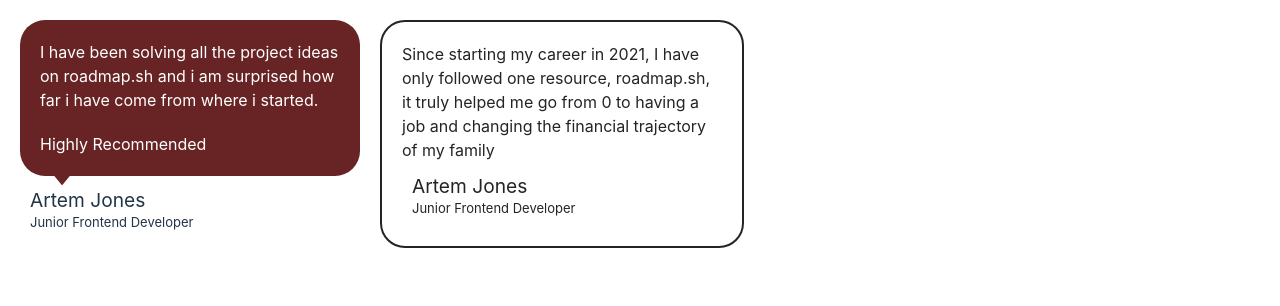
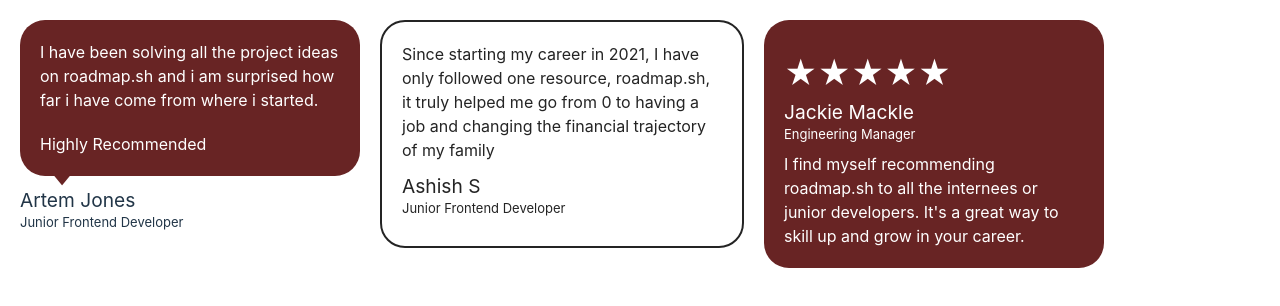
Before and after one commit to Jaunty5899/Testimonail2, a React (Vite) app: page / in a window 1280 px wide. Shown: the top 306 px of the page. Built offline with nearby package versions, Linux system fonts and the light colour scheme.

Commit message:
rating integrated

```diff
--- a/src/App.jsx
+++ b/src/App.jsx
@@ -1,21 +1,29 @@
 import "./App.css";
 import Test1 from "./Test1";
 import Test2 from "./Test2";
+import Test3 from "./Test3";
 
 const data = [
   {
-    Name: "Artem Jones",
-    Position: "Junior Frontend Developer",
-    Rating: 4,
-    Review:
+    name: "Artem Jones",
+    position: "Junior Frontend Developer",
+    rating: 4,
+    review:
       "I have been solving all the project ideas on roadmap.sh and i am surprised how far i have come from where i started.",
   },
   {
-    Name: "Artem Jones",
-    Position: "Junior Frontend Developer",
-    Rating: 3,
-    Review:
+    name: "Ashish S",
+    position: "Junior Frontend Developer",
+    rating: 3,
+    review:
       "Since starting my career in 2021, I have only followed one resource, roadmap.sh, it truly helped me go from 0 to having a job and changing the financial trajectory of my family",
+  },
+  {
+    name: "Jackie Mackle",
+    position: "Engineering Manager",
+    rating: 5,
+    review:
+      "I find myself recommending roadmap.sh to all the internees or junior developers. It's a great way to skill up and grow in your career.",
   },
 ];
 
@@ -24,6 +32,7 @@
     <div className="container">
       <Test1 {...data[0]} />
       <Test2 {...data[1]} />
+      <Test3 {...data[2]} />
     </div>
   );
 }
--- /dev/null
+++ b/src/Rating.css
@@ -0,0 +1,8 @@
+svg {
+  margin-top: 7px;
+}
+.stars {
+  position: relative;
+  top: 10px;
+  font-size: xx-large;
+}
--- /dev/null
+++ b/src/Rating.jsx
@@ -0,0 +1,15 @@
+import "./Rating.css";
+
+function Rating({ data }) {
+  let rate = "";
+  for (let i = 1; i < 6; i++) {
+    if (i <= data) {
+      rate += "★";
+    } else {
+      rate += "☆";
+    }
+  }
+  return <div className="stars">{rate}</div>;
+}
+
+export default Rating;
--- a/src/Test1.jsx
+++ b/src/Test1.jsx
@@ -1,16 +1,16 @@
 import "./Test1.css";
 import UserCard from "./UserCard";
 
-function Test1({ Name, Position, Rating, Review }) {
+function Test1({ name, position, rating, review }) {
   return (
     <div>
       <div id="test1" className="testimonialBody">
-        <span id="review">{Review}</span>
+        <span id="review">{review}</span>
         <span id="rating">
-          {Rating > 3 ? "Highly Recommended" : "Recommended"}
+          {rating > 3 ? "Highly Recommended" : "Recommended"}
         </span>
       </div>
-      <UserCard Name={Name} Position={Position} />
+      <UserCard Name={name} Position={position} />
     </div>
   );
 }
--- a/src/Test2.jsx
+++ b/src/Test2.jsx
@@ -1,11 +1,11 @@
 import "./Test2.css";
 import UserCard from "./UserCard";
 
-function Test2({ Name, Position, Review }) {
+function Test2({ name, position, review }) {
   return (
     <div id="test2" className="testimonialBody">
-      <span id="review">{Review}</span>
-      <UserCard Name={Name} Position={Position} />
+      <span id="review">{review}</span>
+      <UserCard Name={name} Position={position} />
     </div>
   );
 }
--- /dev/null
+++ b/src/Test3.css
@@ -0,0 +1,3 @@
+#test3.testimonialBody::after {
+  content: "";
+}
--- /dev/null
+++ b/src/Test3.jsx
@@ -0,0 +1,15 @@
+import "./Test3.css";
+import Rating from "./Rating";
+import UserCard from "./UserCard";
+
+function Test3({ name, position, rating, review }) {
+  return (
+    <div id="test3" className="testimonialBody">
+      <Rating data={rating} />
+      <UserCard Name={name} Position={position} />
+      <span id="review">{review}</span>
+    </div>
+  );
+}
+
+export default Test3;
--- a/src/UserCard.css
+++ b/src/UserCard.css
@@ -1,7 +1,7 @@
 .userCardBody {
   display: flex;
   flex-direction: column;
-  padding: 10px;
+  margin: 10px 0px;
 }
 #name {
   font-size: larger;
```
